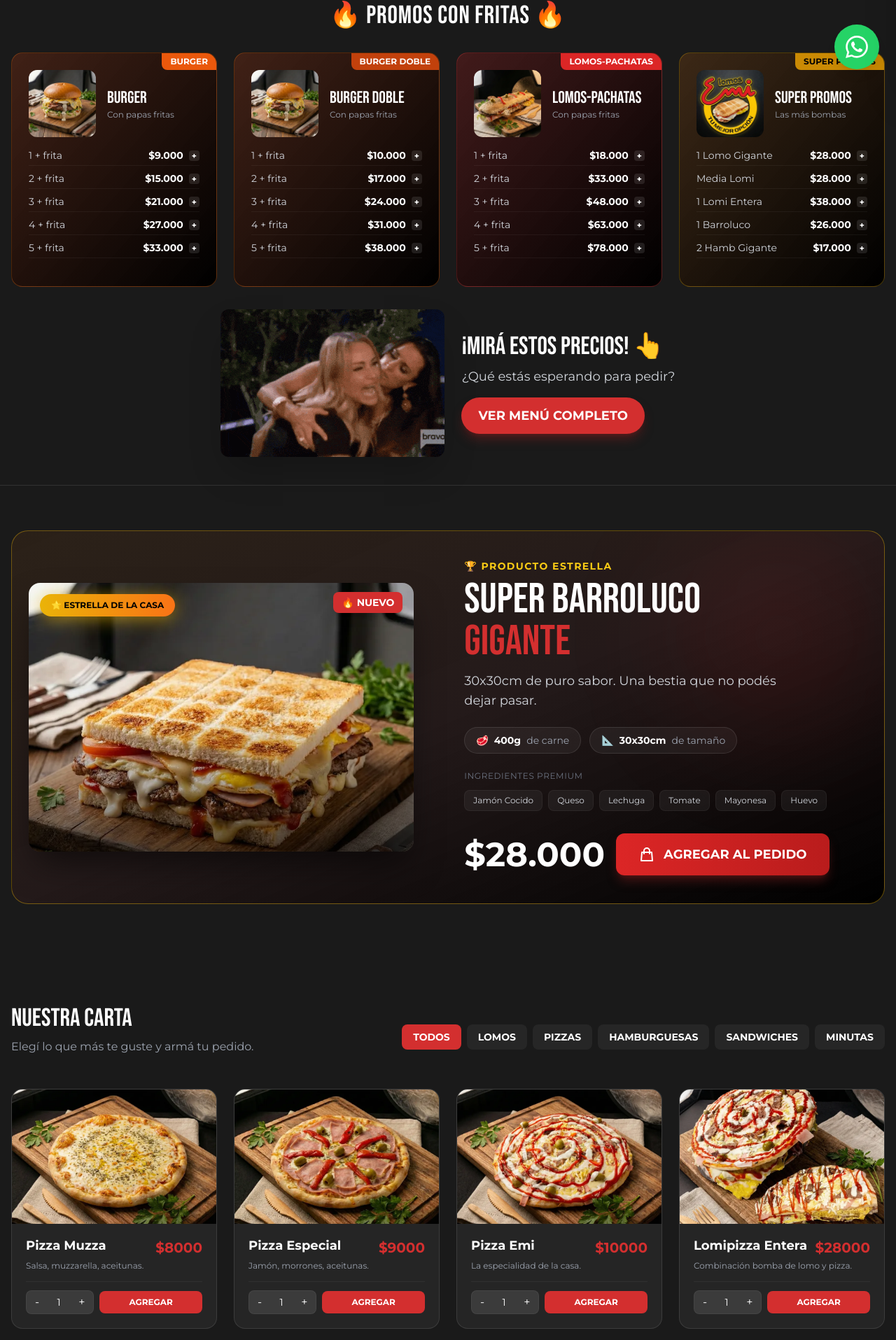
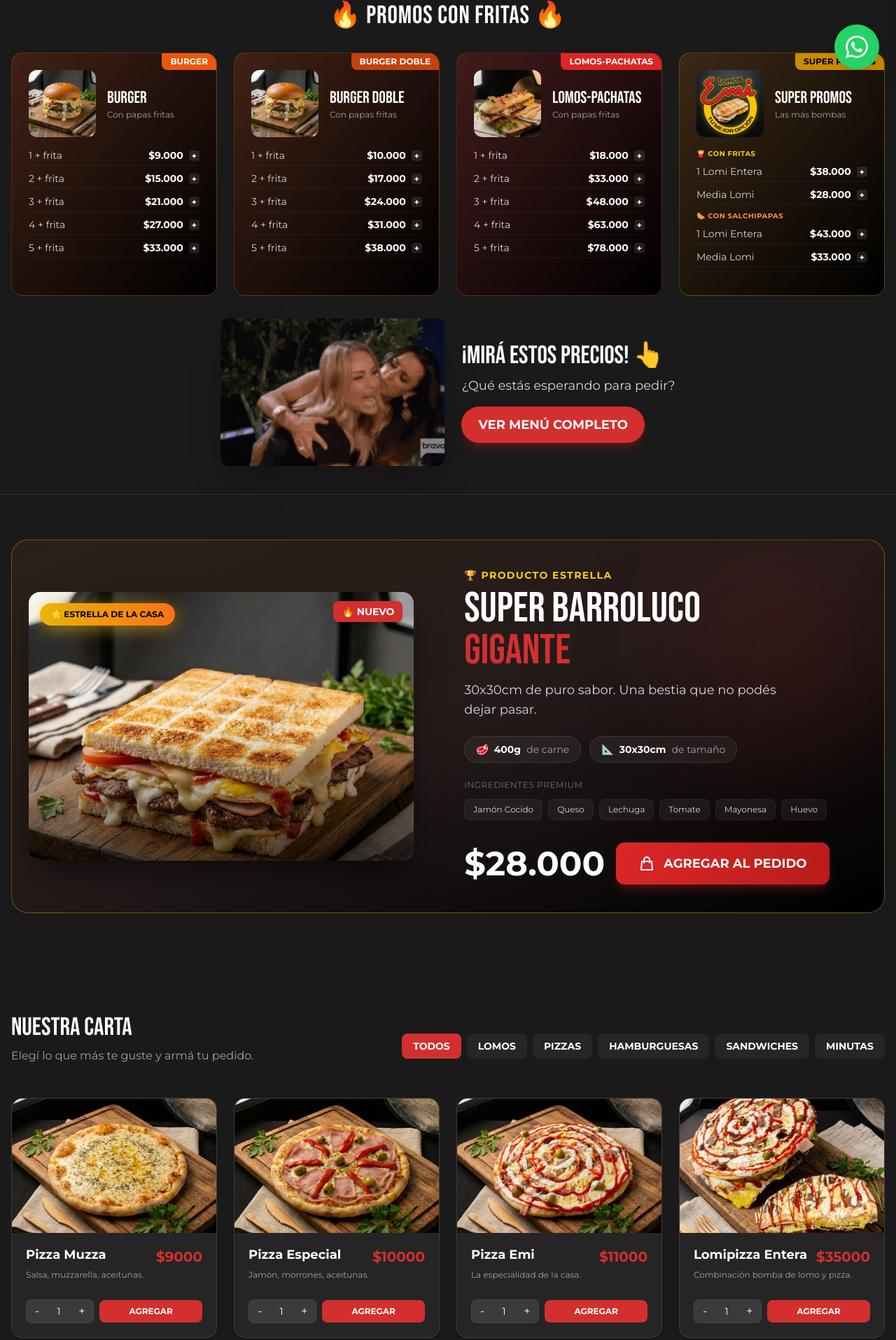
Before and after one commit to lucasmmg12/lomosemi2, a website built with Vite: page index.html in a window 1280 px wide. Shown: the part 677-2592 px from the top of the page at 70% size. Built offline with nearby package versions, Linux system fonts and the light colour scheme.

Commit message:
Actualizar precios: pizzas, lomipizzas y agregar promos con salchipapas

```diff
--- a/index.html
+++ b/index.html
@@ -221,34 +221,30 @@
                 </div>
 
                 <div class="flex-1 space-y-2 mb-4">
+                    <p class="text-[10px] text-yellow-400 font-bold tracking-wider uppercase mb-1">🍟 Con Fritas</p>
                     <div class="flex justify-between items-center text-sm border-b border-white/5 pb-1">
-                        <span class="text-gray-300">1 Lomo Gigante</span>
-                        <button onclick="addSpecificCombo('Super Promo: 1 Lomo Gigante', 28000)"
-                            class="text-accent-gold font-bold hover:text-white transition">$28.000 <span
+                        <span class="text-gray-300">1 Lomi Entera</span>
+                        <button onclick="addSpecificCombo('Super Promo: 1 Lomi Entera + Frita', 38000)"
+                            class="text-accent-gold font-bold hover:text-white transition">$38.000 <span
                                 class="text-xs bg-white/10 px-1 rounded ml-1">+</span></button>
                     </div>
                     <div class="flex justify-between items-center text-sm border-b border-white/5 pb-1">
                         <span class="text-gray-300">Media Lomi</span>
-                        <button onclick="addSpecificCombo('Super Promo: Media Lomi', 28000)"
+                        <button onclick="addSpecificCombo('Super Promo: Media Lomi + Frita', 28000)"
                             class="text-accent-gold font-bold hover:text-white transition">$28.000 <span
                                 class="text-xs bg-white/10 px-1 rounded ml-1">+</span></button>
                     </div>
+                    <p class="text-[10px] text-orange-400 font-bold tracking-wider uppercase mt-3 mb-1">🌭 Con Salchipapas</p>
                     <div class="flex justify-between items-center text-sm border-b border-white/5 pb-1">
                         <span class="text-gray-300">1 Lomi Entera</span>
-                        <button onclick="addSpecificCombo('Super Promo: 1 Lomi Entera', 38000)"
-                            class="text-accent-gold font-bold hover:text-white transition">$38.000 <span
+                        <button onclick="addSpecificCombo('Super Promo: 1 Lomi Entera + Salchipapa', 43000)"
+                            class="text-accent-gold font-bold hover:text-white transition">$43.000 <span
                                 class="text-xs bg-white/10 px-1 rounded ml-1">+</span></button>
                     </div>
                     <div class="flex justify-between items-center text-sm border-b border-white/5 pb-1">
-                        <span class="text-gray-300">1 Barroluco</span>
-                        <button onclick="addSpecificCombo('Super Promo: 1 Barroluco', 26000)"
-                            class="text-accent-gold font-bold hover:text-white transition">$26.000 <span
-                                class="text-xs bg-white/10 px-1 rounded ml-1">+</span></button>
-                    </div>
-                    <div class="flex justify-between items-center text-sm border-b border-white/5 pb-1">
-                        <span class="text-gray-300">2 Hamb Gigante</span>
-                        <button onclick="addSpecificCombo('Super Promo: 2 Hamb Gigante', 17000)"
-                            class="text-accent-gold font-bold hover:text-white transition">$17.000 <span
+                        <span class="text-gray-300">Media Lomi</span>
+                        <button onclick="addSpecificCombo('Super Promo: Media Lomi + Salchipapa', 33000)"
+                            class="text-accent-gold font-bold hover:text-white transition">$33.000 <span
                                 class="text-xs bg-white/10 px-1 rounded ml-1">+</span></button>
                     </div>
                 </div>
--- a/main.js
+++ b/main.js
@@ -5,13 +5,13 @@ const PHONE_NUMBER = "5492645277977";
 
 const PRODUCTS = [
     // PIZZAS
-    { id: 101, category: 'pizzas', name: 'Pizza Muzza', desc: 'Salsa, muzzarella, aceitunas.', price: 8000, img: '/Pizza Muzzarela.webp' },
-    { id: 102, category: 'pizzas', name: 'Pizza Especial', desc: 'Jamón, morrones, aceitunas.', price: 9000, img: '/Pizza Especial.webp' },
-    { id: 103, category: 'pizzas', name: 'Pizza Emi', desc: 'La especialidad de la casa.', price: 10000, img: '/Pizza Emi.webp' },
+    { id: 101, category: 'pizzas', name: 'Pizza Muzza', desc: 'Salsa, muzzarella, aceitunas.', price: 9000, img: '/Pizza Muzzarela.webp' },
+    { id: 102, category: 'pizzas', name: 'Pizza Especial', desc: 'Jamón, morrones, aceitunas.', price: 10000, img: '/Pizza Especial.webp' },
+    { id: 103, category: 'pizzas', name: 'Pizza Emi', desc: 'La especialidad de la casa.', price: 11000, img: '/Pizza Emi.webp' },
 
     // LOMIPIZZAS
-    { id: 201, category: 'pizzas', name: 'Lomipizza Entera', desc: 'Combinación bomba de lomo y pizza.', price: 28000, img: '/lomipizza.webp' },
-    { id: 202, category: 'pizzas', name: 'Lomipizza Mitad', desc: 'Media porción de nuestra lomipizza.', price: 20000, img: '/lomipizza.webp' },
+    { id: 201, category: 'pizzas', name: 'Lomipizza Entera', desc: 'Combinación bomba de lomo y pizza.', price: 35000, img: '/lomipizza.webp' },
+    { id: 202, category: 'pizzas', name: 'Lomipizza Mitad', desc: 'Media porción de nuestra lomipizza.', price: 25000, img: '/lomipizza.webp' },
 
     // BURGERS (Con Variantes)
     {
```
